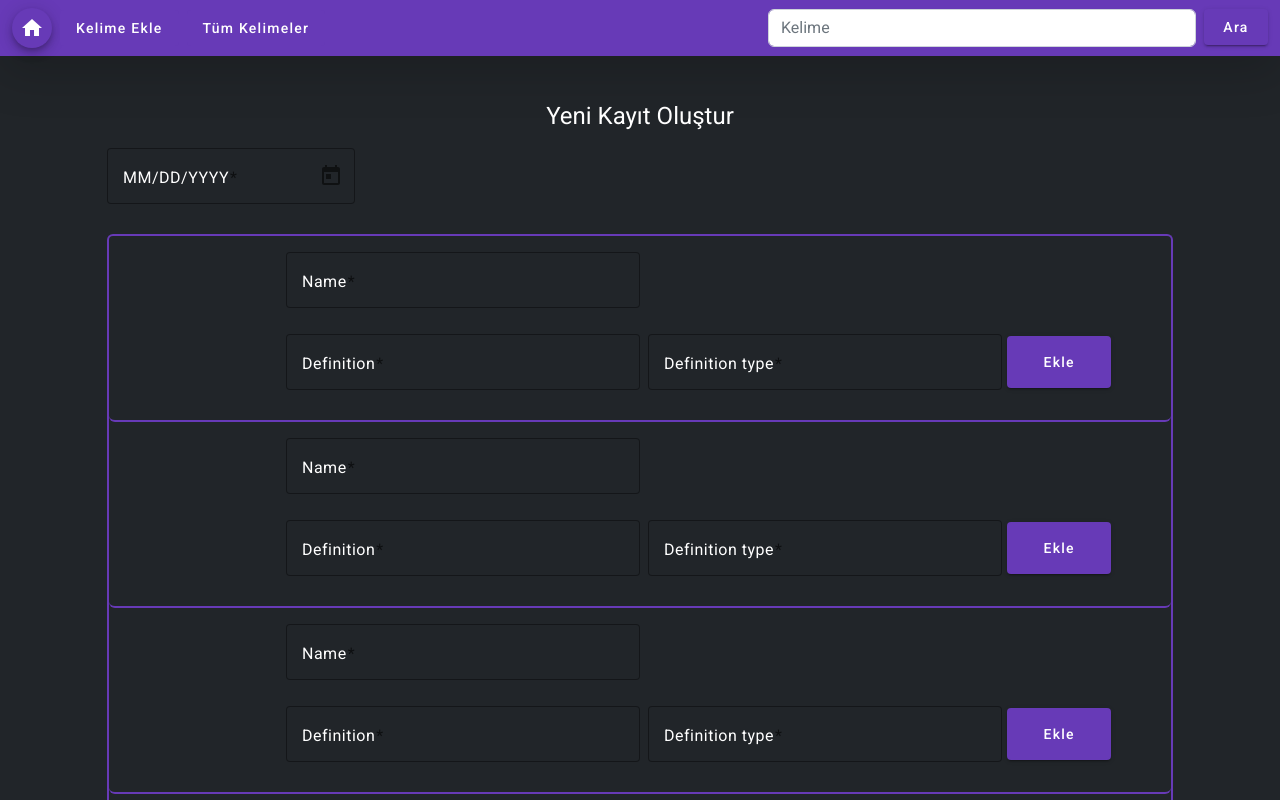
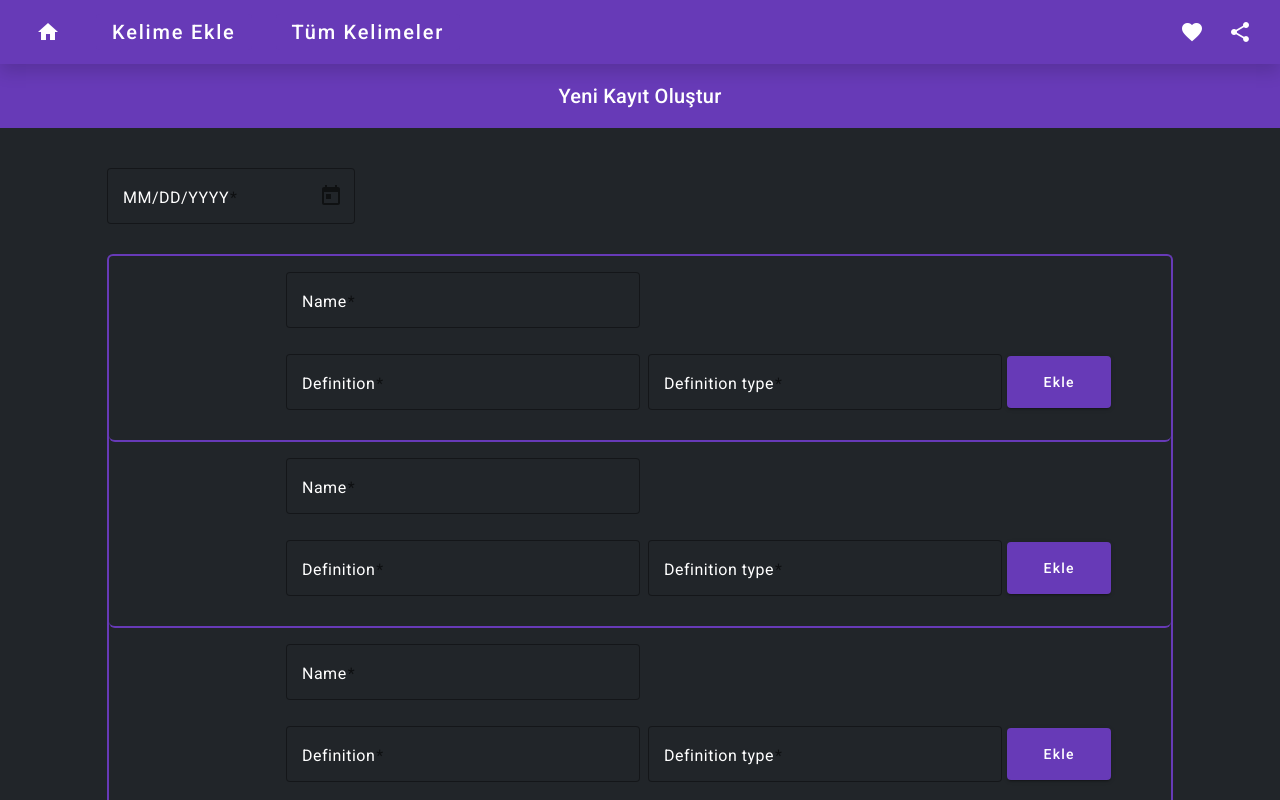
Before and after one commit to 4Furki4/KelimeDefteri2, an Angular app: page /wordbook/add in a window 1280 px wide. Shown: the top 800 px of the page. Built offline with nearby package versions, Linux system fonts and the light colour scheme.

Commit message:
Working on a new navbar which is called toolbar of angular materials. It has a problem that the second row of the toolbar won't disappear when scroll down.

```diff
--- a/src/app/app-nav/app-nav.component.html
+++ b/src/app/app-nav/app-nav.component.html
@@ -1,7 +1,7 @@
-<nav class="navbar navbar-expand shadow-lg" style="background-color: #673AB7;">
+<nav class="navbar navbar-expand shadow-lg" style="background-color: #673ab7;">
     <div class="container-fluid">
         <div class="collapse navbar-collapse">
-            <button routerLink="/home" mat-mini-fab color="primary">
+            <button routerLink="wordbook/home" mat-mini-fab color="primary">
                 <mat-icon>home</mat-icon>
             </button>
             <button routerLink="/wordbook/add" mat-flat-button color="primary" class="ms-2">
@@ -10,8 +10,8 @@
             <button mat-flat-button color="primary" routerLink="/wordbook/words" class="ms-2">
                 Tüm Kelimeler
             </button>
-            <form action="" class="d-flex ms-auto form-width">
-                <input class="form-control me-1 full-width" placeholder="Kelime" aria-label="Search">
+            <form action="" class="d-flex ms-auto">
+                <input class="form-control" placeholder="Kelime" aria-label="Search">
                 <button mat-raised-button extended color="primary" type="submit" class="ms-1">Ara</button>
             </form>
         </div>
--- a/src/app/app-routing.module.ts
+++ b/src/app/app-routing.module.ts
@@ -3,8 +3,8 @@ import { RouterModule, Routes } from '@angular/router';
 import { NotFoundComponent } from './not-found/not-found.component';
 
 const routes: Routes = [
-  { path: '', redirectTo: 'home', pathMatch: 'full' },
-  { path: 'home', loadChildren: () => import('./home/home.module').then(m => m.HomeModule) },
+  { path: '', redirectTo: 'wordbook/home', pathMatch: 'full' },
+  { path: 'wordbook/home', loadChildren: () => import('./home/home.module').then(m => m.HomeModule) },
   { path: 'wordbook/add', loadChildren: () => import('./create-record/create-record.module').then(m => m.CreateRecordModule) },
   { path: 'wordbook/:date', loadChildren: () => import('./record-detail/record-detail.module').then(m => m.RecordDetailModule) },
   { path: '**', component: NotFoundComponent },
--- a/src/app/app.component.html
+++ b/src/app/app.component.html
@@ -1,4 +1,5 @@
 <div>
-    <KD-app-nav></KD-app-nav>
+    <!-- <KD-app-nav></KD-app-nav> -->
+    <KD-toolbar></KD-toolbar>
     <router-outlet></router-outlet>
 </div>
--- a/src/app/create-record/create-record.component.html
+++ b/src/app/create-record/create-record.component.html
@@ -1,9 +1,9 @@
 <form @slide @fadeIn [formGroup]="createRecordForm" class="offset-xl-1 offset-xxl-2 col-xxl-8 col-xl-10 rounded-2">
-    <div class="row">
+    <!-- <div class="row">
         <div class="col-12 text-center">
             <h1 class="mt-1 mb-3">Yeni Kayıt Oluştur</h1>
         </div>
-    </div>
+    </div> -->
     <mat-form-field class="mb-2" appearance="outline">
         <mat-label>MM/DD/YYYY</mat-label>
         <input matInput [matDatepicker]="picker" formControlName="createdDate">
--- /dev/null
+++ b/src/app/toolbar/toolbar.component.html
@@ -0,0 +1,27 @@
+<mat-toolbar color="primary" class="sticky-top">
+    <mat-toolbar-row class="shadow">
+        <button mat-icon-button class="ms-2 home-icon" aria-label="Example icon-button with home icon"
+            routerLink="/wordbook/home">
+            <mat-icon>home</mat-icon>
+        </button>
+        <button routerLink="/wordbook/add" mat-flat-button color="primary" class="ms-4 button-font">
+            Kelime Ekle
+        </button>
+        <button mat-flat-button color="primary" routerLink="/wordbook/words" class="button-font ms-4">
+            Tüm Kelimeler
+        </button>
+        <span class="example-spacer"></span>
+        <button mat-icon-button class="example-icon favorite-icon" aria-label="Example icon-button with heart icon">
+            <mat-icon>favorite</mat-icon>
+        </button>
+        <button mat-icon-button class="example-icon" aria-label="Example icon-button with share icon">
+            <mat-icon>share</mat-icon>
+        </button>
+    </mat-toolbar-row>
+    <mat-toolbar-row class="row2">
+        <!--TODO: this row will disappear when user scroll down but row first will stay sticky! directives may work-->
+        <span class="m-auto">
+            Yeni Kayıt Oluştur
+        </span>
+    </mat-toolbar-row>
+</mat-toolbar>
--- /dev/null
+++ b/src/app/toolbar/toolbar.component.sass
@@ -0,0 +1,6 @@
+.example-spacer
+    flex: 1 1 auto
+.button-font
+    font-size: 20px
+    font-weight: 500
+    line-height: 1.5
```
Also changed, not shown: src/app/app.module.ts (+12 -7 lines), src/app/toolbar/toolbar.component.ts (added, +10 -0 lines), 1 other file (tests, documents, lock files or other folders).
